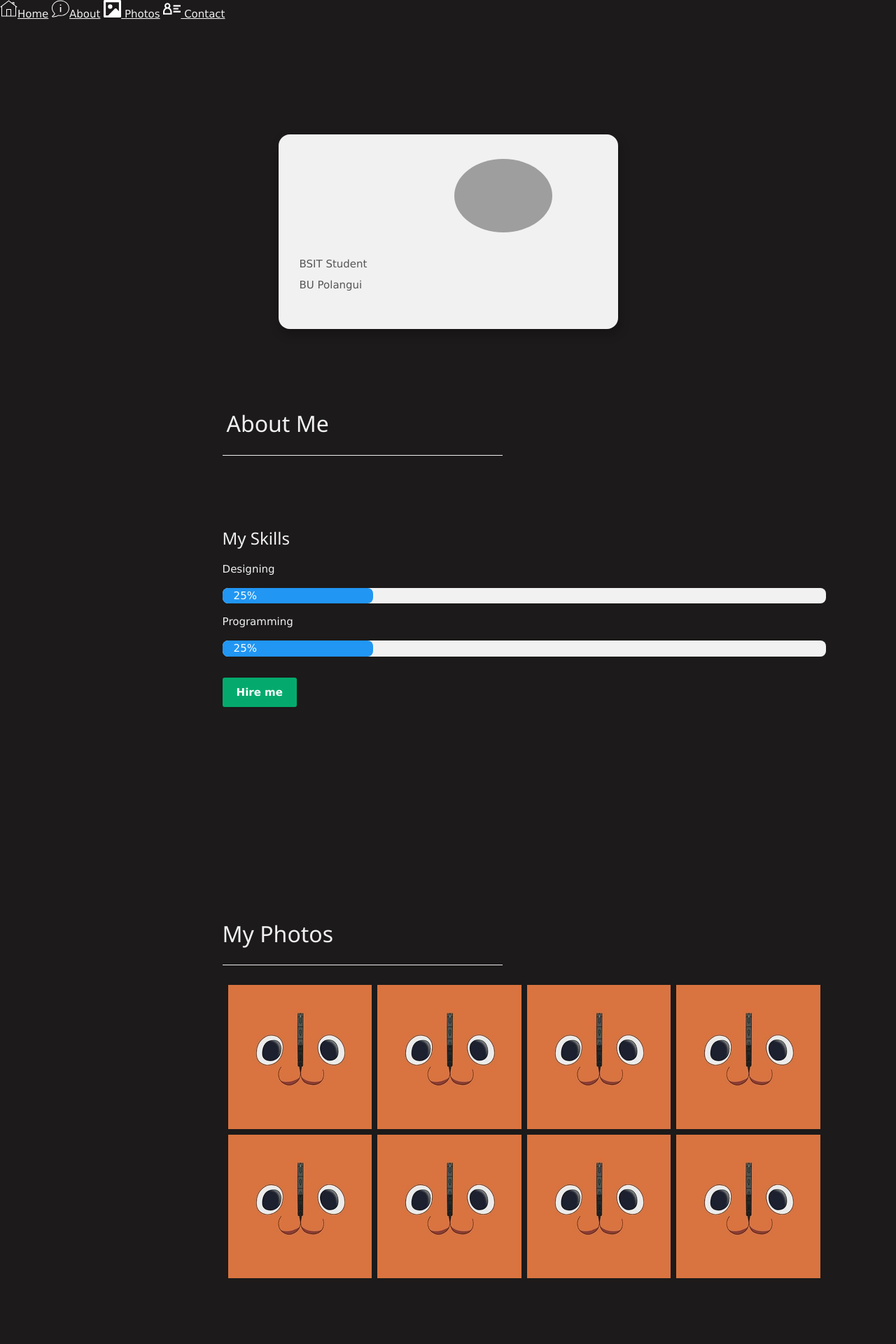
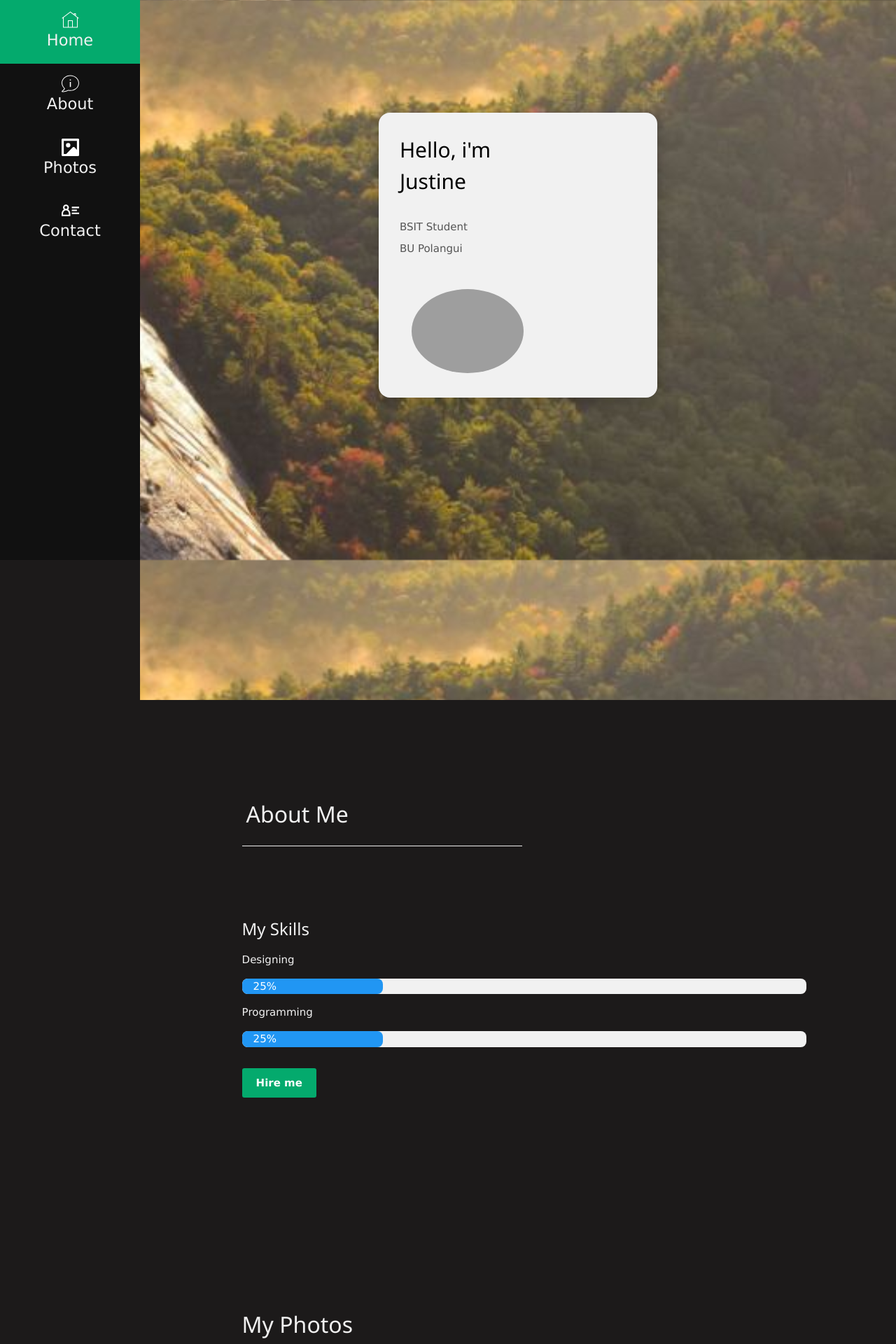
Before and after one commit to JustineTesara/2024_BSIT3A_HYPERTECH_JustineTesara, a PHP site: page / in a window 1280 px wide. Shown: the top 1920 px of the page at 70% size. Run offline with PHP 8.4, Linux system fonts and the light colour scheme; grey boxes are pictures that could not be loaded.

Commit message:
Update style.css

```diff
--- a/Portfolio/style.css
+++ b/Portfolio/style.css
@@ -18,7 +18,75 @@
     font-size: 25px;
     font-weight: 250;
   }
-  .sidenav {
+  .sidebar {
+    margin: 0;
+    padding: 0;
+    width: 200px;
+    background-color: #111;
+    position: fixed;
+    height: 100%;
+    overflow: auto;
+  }
+
+  .sidebar a {
+    display: block;
+    color: #f1f1f1;
+    padding: 16px;
+    text-decoration: none;
+    transition: opacity 0.3s, background-color 0.3s;
+    text-align: center;
+    font-size: 1.5rem;
+  }
+  .sidebar > a:hover {
+    background-color: #04AA6D;
+  }
+  .sidebar > a:active {
+    opacity: 0.6;
+  }
+  .sidebar > a > svg {
+    display: block;
+    margin: 0 auto;
+    margin-bottom: 0;
+
+  }
+  /* .sidebar{
+    background-color: #04AA6D;
+    color: white;
+  }
+
+  .sidebar a:hover:not(.active) {
+    background-color: #555;
+    color: white;
+  } */
+
+  div.content {
+    margin-left: 200px;
+    padding: 1px 16px;
+    height: 1000px;
+    background-image: url('nature.jpg');
+    background-position: center;
+    background-repeat: no-repeat;
+    background-size: cover;
+    background-attachment: fixed;
+  }
+
+  @media screen and (max-width: 700px) {
+    .sidebar {
+      width: 100%;
+      height: auto;
+      position: relative;
+    }
+    .sidebar a {float: left;}
+    div.content {margin-left: 0;}
+  }
+
+  @media screen and (max-width: 400px) {
+    .sidebar a {
+      text-align: center;
+      float: none;
+    }
+  }
+  /* .sidenav {
     height: 100%;
     width: 160px;
     position: fixed;
@@ -50,7 +118,7 @@
     margin-bottom: 5px;
   }
   .main {
-    margin-left: 160px; /* Same as the width of the sidenav */
+    margin-left: 160px;
     background-image: url('nature.jpg');
     background-position: center;
     background-repeat: no-repeat;
@@ -64,13 +132,13 @@
   @media screen and (max-height: 450px) {
     .sidenav {padding-top: 15px;}
     .sidenav a {font-size: 18px;}
-  }
+  } */
   .container-profile {
     background-color: #f1f1f1;
-    width: 485px;
+    width: 38%;
     margin: auto;
     margin-top: 160px;
-    padding: 20px 20px;
+    padding: 20px;
     border-radius: 16px;
     box-shadow: 2px 7px 14px 2px rgba(0,0,0,0.2);
   }
@@ -78,6 +146,7 @@
     display: inline-block;
 
   }
+
   .profile{
     vertical-align: top;
     display: inline-block;
@@ -87,16 +156,19 @@
     padding: 15px 20px;
   }
   .profile > img {
-    width: 140px;
+    width: 160px;
     border-radius: 50%;
   }
   .info > h3{
-    font-size: 34px;
+    font-size: 2rem;
+    color: #000;
+    margin: 0;
   }
+
   .main-container
   ,.contact-container{
     display: block;
-    padding: 100px;
+    padding: 10%;
     margin-left: 17%;
   }
   .main-container > h2  > button  {
@@ -223,29 +295,3 @@
 .social-icon > a > svg:active{
   opacity: 0.4;
 }
-
-
-
-/* input[type=text], select, textarea {
-  width: 100%;
-  padding: 12px;
-  border: 1px solid #ccc;
-  border-radius: 4px;
-  box-sizing: border-box;
-  margin-top: 6px;
-  margin-bottom: 16px;
-  resize: vertical;
-}
-
-input[type=submit] {
-  background-color: #04AA6D;
-  color: white;
-  padding: 12px 20px;
-  border: none;
-  border-radius: 4px;
-  cursor: pointer;
-}
-
-input[type=submit]:hover {
-  background-color: #45a049;
-} */
```
